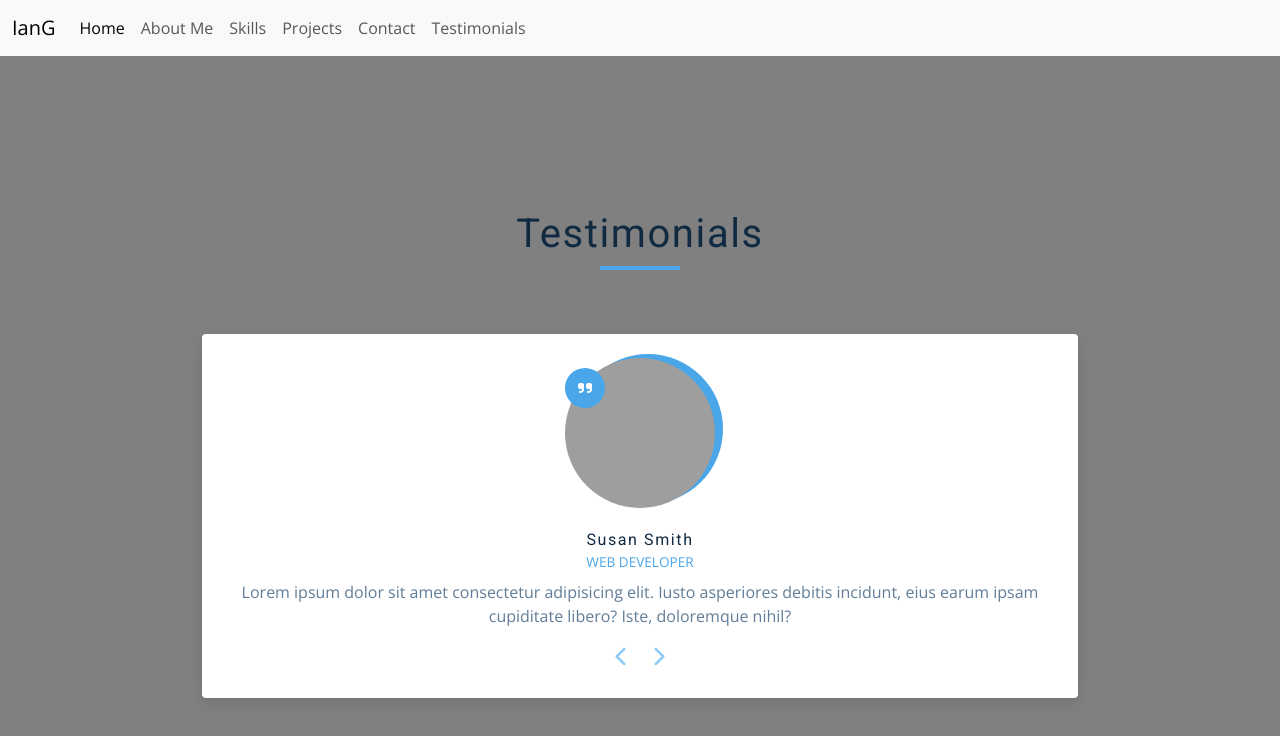
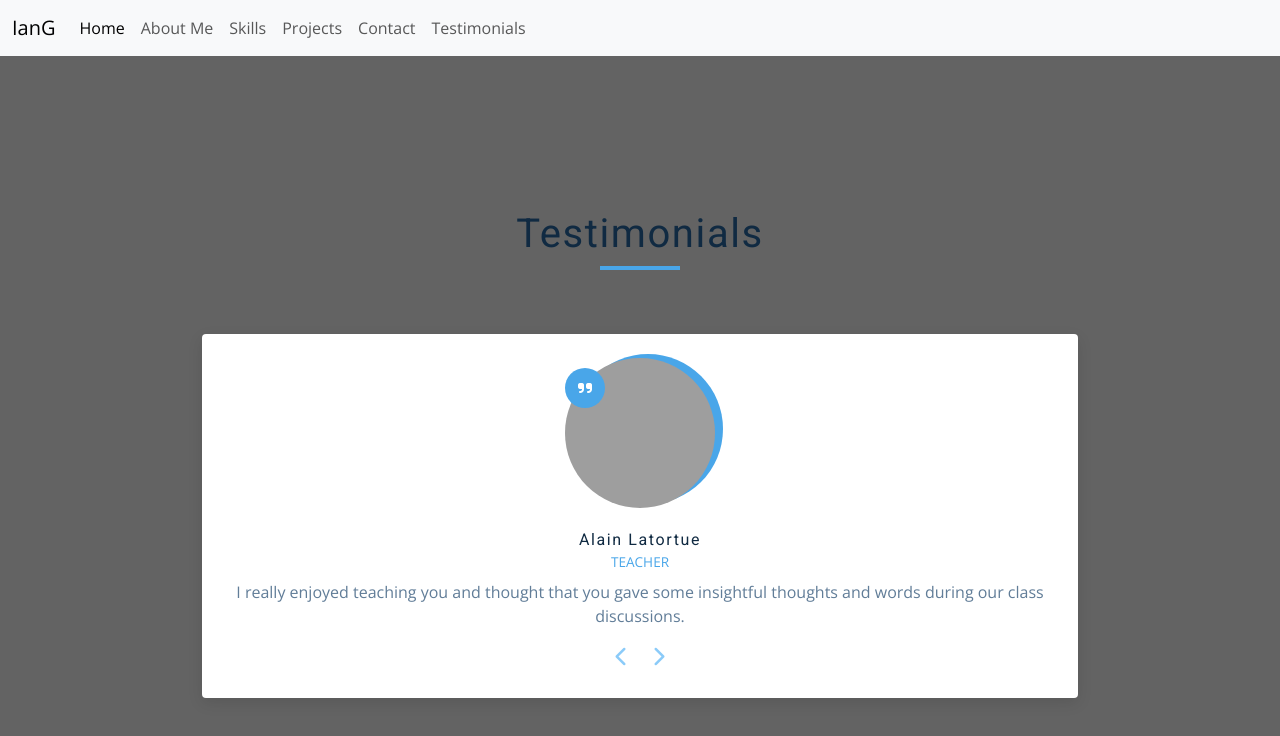
Before and after one commit to iang0100/SYEP-BATHGATE-IAN-GARCIA, a plain HTML site: page testimonial.html in a window 1280 px wide. Drawn offline with nearby package versions, Linux system fonts and the light colour scheme; grey boxes are pictures that could not be loaded.

Commit message:
Testimonials

```diff
--- a/script.js
+++ b/script.js
@@ -2,24 +2,24 @@ const reviews = [
   {
 
     id: 1,
-    name: 'susan smith',
-    job: 'web developer',
-    img: 'https://www.course-api.com/images/people/person-1.jpeg',
-    text: "Lorem ipsum dolor sit amet consectetur adipisicing elit. Iusto asperiores debitis incidunt, eius earum ipsam cupiditate libero? Iste, doloremque nihil?",
+    name: 'Alain Latortue',
+    job: 'Teacher',
+    img: 'https://media.licdn.com/dms/image/v2/C4D03AQH1hb_YiDgvkQ/profile-displayphoto-shrink_400_400/profile-displayphoto-shrink_400_400/0/1662519432541?e=1757548800&v=beta&t=dWbGu_R7hN520baUk1mb3oWycDN6pFQmicuewjc2cbc',
+    text: "I really enjoyed teaching you and thought that you gave some insightful thoughts and words during our class discussions.",
   },
   {
     id: 2,
-    name: 'anna johnson',
-    job: 'web designer',
-    img: 'https://www.course-api.com/images/people/person-2.jpeg',
-    text: 'Lorem ipsum dolor sit amet consectetur adipisicing elit. Iusto asperiores debitis incidunt, eius earum ipsam cupiditate libero? Iste, doloremque nihil?',
+    name: 'Emma Garcia',
+    job: 'Geometry Teacher',
+    img: 'https://images.squarespace-cdn.com/content/v1/5bec73fa3917eec31d42357d/1628120571538-GLX0BDTX4GWXZ8SEO3MU/Screen+Shot+2021-08-04+at+7.41.13+PM.png?format=1000w',
+    text: 'Ian, you always finish your assignments on time, which shows how responsible and hardworking you are. You hold your own and show maturity beyond your years.',
   },
   {
     id: 3,
-    name: 'peter jones',
+    name: 'Eve Abraha',
     job: 'intern',
-    img: 'https://www.course-api.com/images/people/person-4.jpeg',
-    text: 'Lorem ipsum dolor sit amet consectetur adipisicing elit. Iusto asperiores debitis incidunt, eius earum ipsam cupiditate libero? Iste, doloremque nihil?',
+    img: 'https://images.squarespace-cdn.com/content/v1/5bec73fa3917eec31d42357d/1628120707534-L3T1VRB7DRMX8IQNQ3SY/Screen+Shot+2021-08-04+at+7.41.40+PM.png?format=1000w',
+    text: 'Ian, you are such a kind and lovely student. You are very intelligent and when you buckle down, you are able to produce great work. I am very proud of you because you really came out of your shell this school year! Great job!',
   },
 ];
 // select items
--- a/style2.css
+++ b/style2.css
@@ -71,7 +71,7 @@ Global Styles
 }
 body {
  font-family: var(--ff-secondary);
- background: grey;
+ background: #636363;
  color: var(--clr-grey-1);
  line-height: 1.5;
  font-size: 0.875rem;
```
